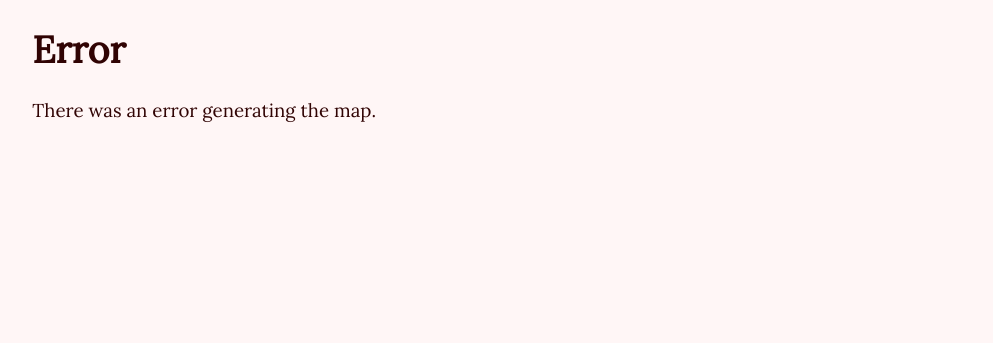
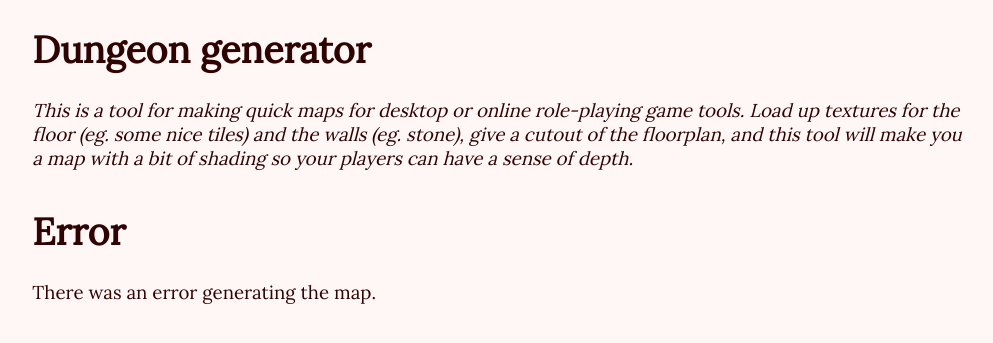
Before and after one commit to detly/webcavate, a Python web app: template webcavate/templates/error.html in a window 1280 px wide. Shown: the top 343 px of the page, without its empty margins (141-1134 px from the left). Run offline with Jinja, Linux system fonts and the light colour scheme; the template is opened without the code that fills it, so the values that code supplies are empty.

Commit message:
Updated some stuff.

```diff
--- a/webcavate/blueprint.py
+++ b/webcavate/blueprint.py
@@ -39,7 +39,7 @@ webcavate_bp = Blueprint(
 @webcavate_bp.route("/")
 def root():
     """ Web interface landing page. """
-    return render_template('index.html', form=forms.FloorTextureForm())
+    return render_template('floor.html', form=forms.FloorTextureForm())
 
 
 @webcavate_bp.route("/error")
--- a/webcavate/templates/base.html
+++ b/webcavate/templates/base.html
@@ -22,7 +22,17 @@ webcavate. If not, see <http://www.gnu.org/licenses/>.
         <link rel="stylesheet" href="{{ url_for('webcavate.static', filename='style.css') }}">
     </head>
     <body class="{{page_class}}">
-        {% block content %}
-        {% endblock %}
+    <h1>Dungeon generator</h1>
+
+    <p class="description">
+    This is a tool for making quick maps for desktop or online role-playing game
+    tools. Load up textures for the floor (eg. some nice tiles) and the walls
+    (eg. stone), give a cutout of the floorplan, and this tool will make you a
+    map with a bit of shading so your players can have a sense of depth.
+    </p>
+
+    {% block content %}
+    {% endblock %}
+
     </body>
 </html>
```
Also changed, not shown: webcavate/templates/floor.html (renamed from webcavate/templates/index.html, +0 -9 lines).
